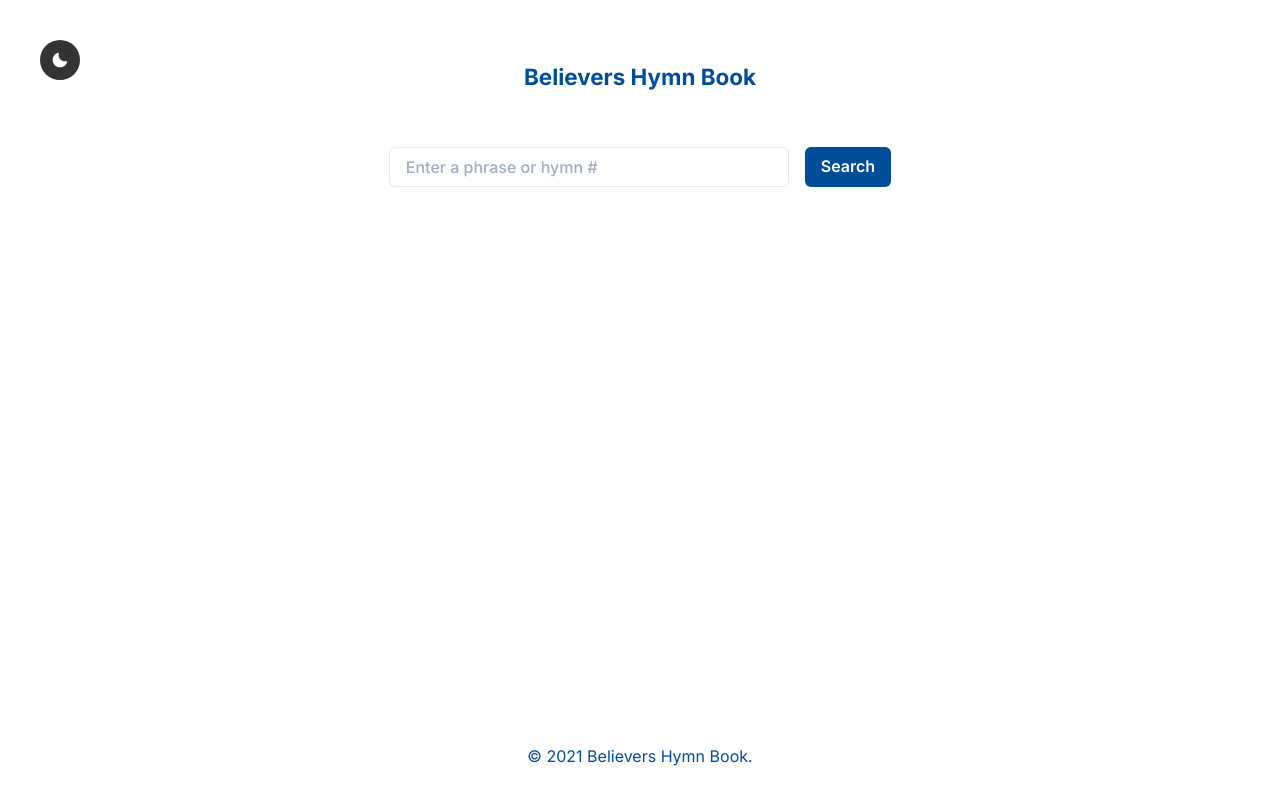
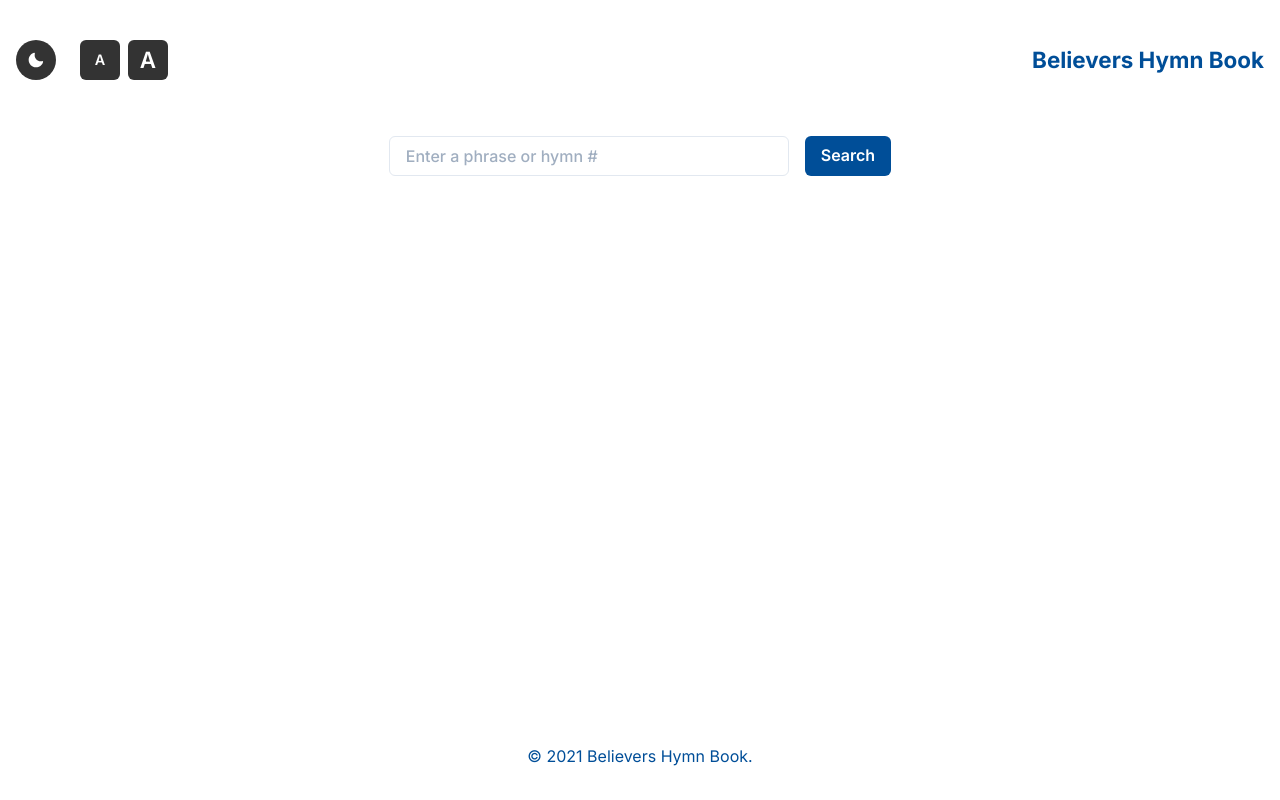
Before and after one commit to fillingthemoon/bhb, a Next.js app: page / in a window 1280 px wide. Built offline with nearby package versions, Linux system fonts and the light colour scheme.

Commit message:
add font size toggling

```diff
--- a/pages/index.js
+++ b/pages/index.js
@@ -6,6 +6,7 @@ import {
   useColorModeValue,
   Box,
   VStack,
+  HStack,
   Flex,
   Input,
   Button,
@@ -21,6 +22,7 @@ const Home = () => {
   const [searchResults, setSearchResults] = useState([])
   const { colorMode, toggleColorMode } = useColorMode()
   const primaryColor = useColorModeValue('primary.500', 'primary.200')
+  const [songFontSize, setSongFontSize] = useState(1.6)
   const toast = useToast()
 
   const handleSubmit = async (event) => {
@@ -44,26 +46,40 @@ const Home = () => {
     }
   }
 
+  const reduceSongFontSize = () => {
+    if (songFontSize > 1.2) setSongFontSize(songFontSize - 0.1)
+  }
+
+  const increaseSongFontSize = () => {
+    if (songFontSize < 2.5) setSongFontSize(songFontSize + 0.1)
+  }
+
   return (
     <Box>
       <Head>
         <title>Believers Hymn Book</title>
       </Head>
-      <Flex
-        mt={{ md: 6 }}
-        mb={14}
-        justify={{ base: 'space-between', md: 'center' }}
-        align="center"
-      >
-        <IconButton
-          onClick={toggleColorMode}
-          colorScheme={colorMode === 'light' ? 'black' : 'yellow'}
-          icon={colorMode === 'light' ? <MoonIcon /> : <SunIcon />}
-          position={{ md: 'absolute' }}
-          top={{ md: 10 }}
-          left={{ md: 10 }}
-          borderRadius="50%"
-        />
+      <Flex mb={14} justify={'space-between'} align="center">
+        <HStack spacing={6}>
+          <IconButton
+            onClick={toggleColorMode}
+            colorScheme={colorMode === 'light' ? 'black' : 'yellow'}
+            icon={colorMode === 'light' ? <MoonIcon /> : <SunIcon />}
+            isRound={true}
+          />
+          <HStack spacing={2}>
+            <IconButton
+              onClick={reduceSongFontSize}
+              colorScheme={colorMode === 'light' ? 'black' : 'primary'}
+              icon={<Box fontSize="0.9rem">A</Box>}
+            />
+            <IconButton
+              onClick={increaseSongFontSize}
+              colorScheme={colorMode === 'light' ? 'black' : 'primary'}
+              icon={<Box fontSize="1.4rem">A</Box>}
+            />
+          </HStack>
+        </HStack>
         <Heading textAlign="center" fontSize="1.4rem" color={primaryColor}>
           <Box as="span" display={{ base: 'none', md: 'block' }}>
             Believers Hymn Book
@@ -133,7 +149,10 @@ const Home = () => {
                       <Text
                         key={j}
                         color={primaryColor}
-                        fontSize={{ base: '1.1rem', md: '1.5rem' }}
+                        fontSize={{
+                          base: `${songFontSize - 0.4}rem`,
+                          md: `${songFontSize}rem`,
+                        }}
                         textAlign="center"
                       >
                         {line}
```
